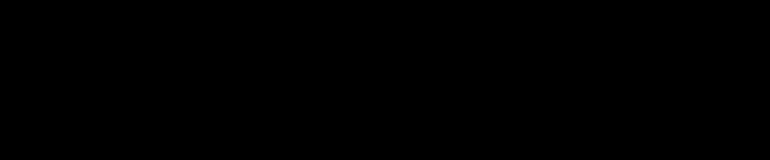
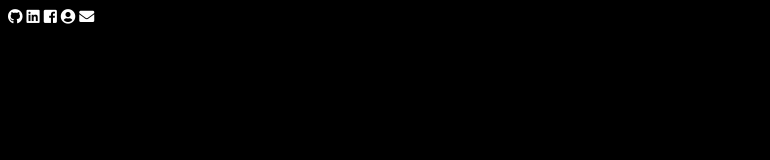
Before and after one commit to veranika-isakova/my-portfolio, a plain HTML site: page index.html in a window 1280 px wide. Shown: the top 160 px of the page, without its empty margins (0-770 px from the left). Drawn offline with Linux system fonts and the light colour scheme.

Commit message:
Add icons through font awesome tool kit

```diff
--- a/index.html
+++ b/index.html
@@ -7,12 +7,28 @@
   <title>Portfolio</title>
   <link rel="stylesheet" href="styles.css">
   <link href="https://fonts.googleapis.com/css?family=Roboto+Slab" rel="stylesheet">
+  <link href="https://use.fontawesome.com/releases/v5.0.7/css/all.css" rel="stylesheet">
 </head>
 <body>
 <div class="main">
   <div class="name">
     <h1>Veranika Isakova</h1>
   </div>
+  <div class="icons">
+    <span class="fab fa-github"></span>
+  </div>
+  <div class="icons">
+    <span class="fab fa-linkedin"></span>
+  </div>
+  <div class="icons">
+    <span class="fab fa-facebook-square"></span>
+  </div>
+  <div class="icons">
+    <span class="fas fa-user-circle"></span>
+  </div>
+  <div class="icons">
+    <span class="fas fa-envelope"></span>
+  </div>
 </div>
 </body>
 </html>
--- a/styles.css
+++ b/styles.css
@@ -15,3 +15,8 @@ h1 {
   font-family: 'Roboto Slab', serif;
   font-size: 20px;
 }
+.icons {
+  font-size: 15px;
+  color: white;
+  display: inline-block;
+}
```
